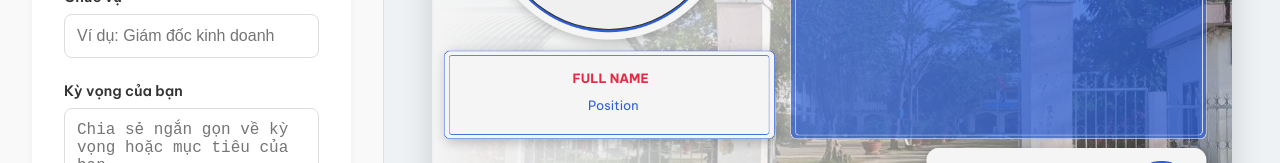
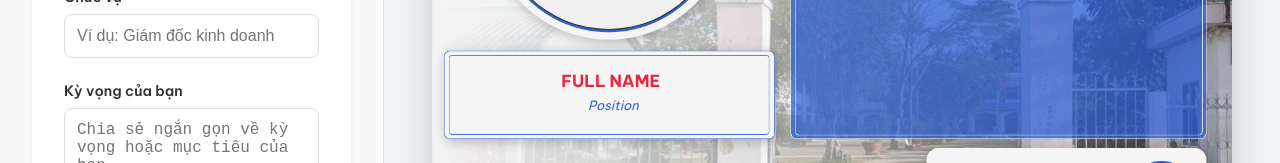
Before and after one commit to KhoiTran1905/text-to-img-template, a Next.js app: page / in a window 1280 px wide. Shown: the part 401-564 px from the top of the page. Built offline with nearby package versions, Linux system fonts and the light colour scheme.

Commit message:
update font

```diff
--- a/src/app/page.module.css
+++ b/src/app/page.module.css
@@ -232,7 +232,7 @@
 }
 
 .name {
-  font-size: clamp(0.8rem, 1vw, 1.2rem);
+  font-size: clamp(0.8rem, 1.3vw, 1.5rem);
   /* Responsive sizing */
   font-weight: bold;
   color: #E52944;
@@ -248,6 +248,7 @@
   color: #2F60D3;
   font-weight: normal;
   text-transform: none;
+  font-style: italic;
   border: none;
   margin: 0;
   padding: 0;
```
